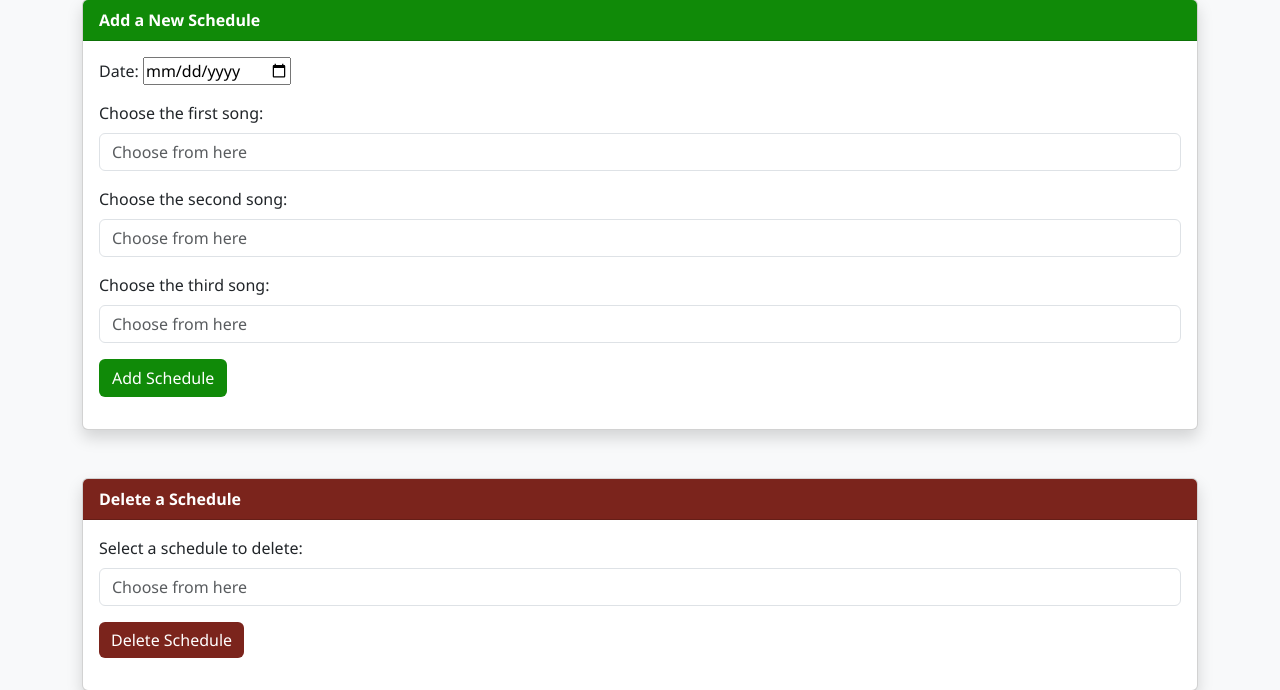
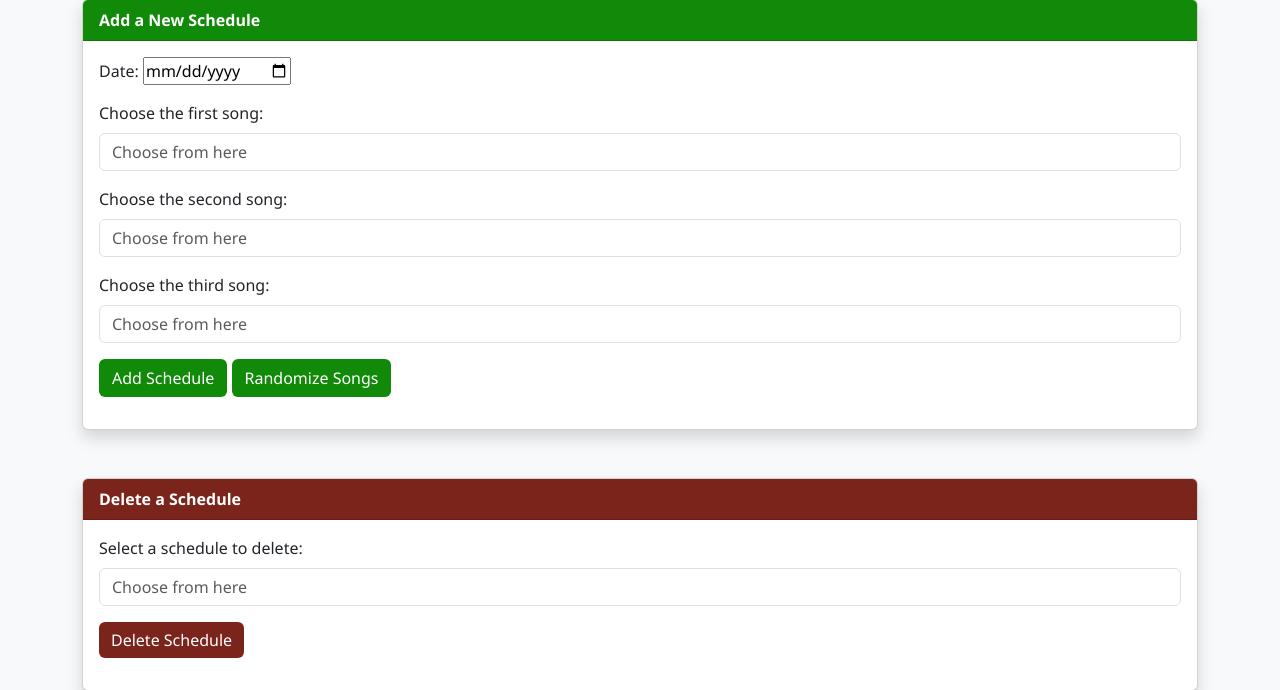
Before and after one commit to chetputt/praise-and-worship-scheduler, a Django app: page /edit/ in a window 1280 px wide. Shown: the part 198-888 px from the top of the page. Run offline with Django 5.2, Linux system fonts and the light colour scheme; the visitor is signed in with stand-in values (Sample User, id 1); data that the repository does not hold is empty.

Commit message:
added randomize button for edit page

```diff
--- a/main/templates/main/edit.html
+++ b/main/templates/main/edit.html
@@ -56,7 +56,20 @@
           </datalist>
 
           <button type="submit" name="addScheduleBtn" class="btn btn-success-dark" value="Add">Add Schedule</button>
+          <button type="button" id="randomizeBtn" class="btn btn-success-dark" value="Randomize">Randomize Songs</button>
         </form>
+
+        <script>
+            document.getElementById("randomizeBtn").addEventListener("click", async () => {
+                //event.preventDefault();  // prevent form submission
+                const response = await fetch("{% url 'random_songs' %}");
+                const data = await response.json();
+
+                document.querySelector('input[name="first_song_dropdown"]').value = data.song1;
+                document.querySelector('input[name="second_song_dropdown"]').value = data.song2;
+                document.querySelector('input[name="third_song_dropdown"]').value = data.song3;
+            });
+          </script>
       </div>
     </div>
 
--- a/main/urls.py
+++ b/main/urls.py
@@ -11,4 +11,5 @@ urlpatterns = [
     path("accounts/logout/", LogoutView.as_view(next_page="home"), name="logout"),
     path("schedule/", views.schedule, name="schedule"),
     path("songs/", views.songs, name="songs"),
+    path("random-songs/", views.get_random_songs, name="random_songs"),
 ] + static(settings.STATIC_URL, document_root=settings.STATIC_ROOT) # for the home page image
--- a/main/views.py
+++ b/main/views.py
@@ -1,12 +1,13 @@
 from django.shortcuts import render, redirect
-from django.http import HttpResponseRedirect
-from django.db.models import F
+from django.http import JsonResponse
+from django.db.models import F, Q
 from django.utils import timezone
 from django.contrib import messages
 from django.contrib.auth import authenticate, login
 from .forms import AddSongTextbox, NewSchedule
 from .models import Song, Schedule
 from datetime import datetime
+from random import choice
 
 # the edit page view
 def edit(request):
@@ -56,6 +57,7 @@ def edit(request):
                     messages.error(request, "Failed to add schedule: invalid song(s)")
                 return redirect("edit")
 
+
         elif "deleteScheduleBtn" in request.POST:
             schedule_date = request.POST.get("schedule_dropdown")
 
@@ -80,6 +82,28 @@ def edit(request):
             return redirect("edit")
 
     return render(request, "main/edit.html", {"schedules": all_schedules, "songs":all_songs, "new_schedule": new_schedule_form})
+
+
+# get random songs to be used for the edit page
+def get_random_songs(request):
+    cutoff = timezone.now().date() - timezone.timedelta(weeks=6)
+
+    # either get 2 hymns, 1 other song or get 1 hymn, 2 other songs
+    if choice([True, False]):
+        hymns = list(Song.objects.filter(Q(last_scheduled__lt=cutoff) | Q(last_scheduled__isnull=True), hymn=True).values_list("name", flat=True).order_by("?")[:2])
+        non_hymn = list(Song.objects.filter(Q(last_scheduled__lt=cutoff) | Q(last_scheduled__isnull=True), hymn=False).values_list("name", flat=True).order_by("?")[:1])
+        chosen_songs = [hymns[0], non_hymn[0], hymns[1]]
+    else:
+        hymns = list(Song.objects.filter(Q(last_scheduled__lt=cutoff) | Q(last_scheduled__isnull=True), hymn=True).values_list("name", flat=True).order_by("?")[:1])
+        non_hymn = list(Song.objects.filter(Q(last_scheduled__lt=cutoff) | Q(last_scheduled__isnull=True), hymn=False).values_list("name", flat=True).order_by("?")[:2])
+        chosen_songs = [non_hymn[0], hymns[0], [non_hymn[1]]]
+
+    # get the names of the 3 random songs
+    return JsonResponse({
+        "song1": chosen_songs[0],
+        "song2": chosen_songs[1],
+        "song3": chosen_songs[2],
+    })
 
 def home(request):
     return render(request, "main/home.html", {})
```
